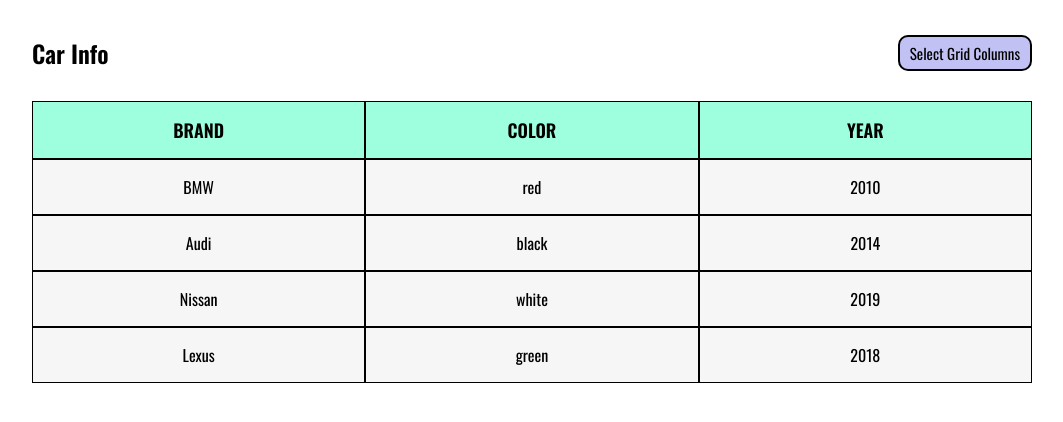
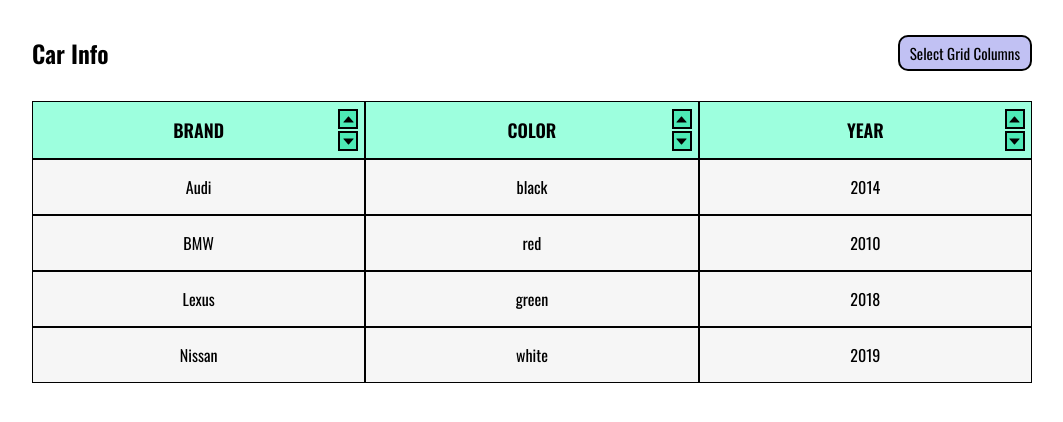
Before and after one commit to alexurbanskyi/ReactJS_Redux, a React (Create React App) app: page / in a window 1280 px wide. Shown: the top 422 px of the page, without its empty margins (108-1171 px from the left). Built offline with nearby package versions, Linux system fonts and the light colour scheme.

Commit message:
add sort

```diff
--- a/package.json
+++ b/package.json
@@ -8,6 +8,7 @@
     "@testing-library/user-event": "^13.5.0",
     "react": "^18.0.0",
     "react-dom": "^18.0.0",
+    "react-icons": "^4.3.1",
     "react-redux": "^7.2.8",
     "react-scripts": "5.0.0",
     "redux": "^4.1.2",
--- a/src/Components/ModalWindow/ModalWindow.css
+++ b/src/Components/ModalWindow/ModalWindow.css
@@ -11,6 +11,7 @@
    pointer-events: none;
    opacity: 0;
    transition: all ease-in-out 0.5s;
+   z-index: 1000;
 }
 .modal.active{
    opacity: 1;
--- a/src/Components/ModalWindow/ModalWindow.jsx
+++ b/src/Components/ModalWindow/ModalWindow.jsx
@@ -23,7 +23,7 @@
 
 // список колонок відфільтрований по значенню input
 let filtredGrids =  remainedColumns.filter((el)=>el.includes(value));
-console.log(filtredGrids);
+// console.log(filtredGrids);
 
 // створення функціії за допомогою хука useDispath
 const dispatch = useDispatch()
@@ -31,6 +31,7 @@
 //  action для видалення колонки
 const deleteColumns = (el) => {
    dispatch({type:'delete', payload: el });
+   // console.log('delet', el)
  }
 
 //  action для додавання колонки
@@ -42,6 +43,7 @@
  function dragStart(e,item){
    setDragItem(item)
  }
+
 
   return (
    <div className={modalShow ? 'modal active' : 'modal'}>
--- a/src/Components/PrintTable/PrintTable.css
+++ b/src/Components/PrintTable/PrintTable.css
@@ -8,19 +8,46 @@
  background-color: rgb(246, 246, 246);
  font-weight: 400;
 }
+
 .columns p{
    border: 1px solid black;
    width: 100%;
    padding: 15px 0;
 }
 .title{
- background-color: rgb(157, 255, 222);
+ background: rgb(157, 255, 222);
  text-transform: uppercase;
  font-size: 18px;
  font-weight: 600;
+ width: 100%;
 }
 .warning{
    text-align: center;
    font-size: 25px;
    padding-top: 20px;
 }
+.title-item{
+ position: relative;
+}
+.btn-sort{
+   background: rgb(77, 234, 182);
+   padding: 0;
+   margin: 1px;
+   width: 20px;
+   height: 20px;
+   border-radius: 0;
+   display: flex;
+   align-items: center;
+   justify-content: center;
+}
+.btn-sort:hover{
+   background: rgb(103, 197, 165);
+}
+.btn-sort-wrapper{
+   position: absolute;
+   right: 5px;
+   top: 6px;
+   display: flex;
+   flex-direction: column;
+
+}
--- a/src/Components/PrintTable/PrintTable.jsx
+++ b/src/Components/PrintTable/PrintTable.jsx
@@ -1,23 +1,39 @@
-import React from 'react'
+import React, { useState } from 'react'
 import { useSelector } from 'react-redux';
 import tableData from '../../Data/data';
 import { v4 as uuidv4 } from 'uuid';
 import './PrintTable.css'
+import { AiOutlineCaretDown, AiOutlineCaretUp} from "react-icons/ai";
 
 function PrintTable() {
+
+
 //  отримумо значення из state  за допомогою хука
 const columns = useSelector(state => state.columns)
-console.log(columns);
 
-// отримання всіх можливих колонок
-const allColumns  = Object.keys(tableData[0]);
-console.log(allColumns)
+const defSort =  [...tableData].sort((a,b) =>
+{
+  if (a[columns[0]] < b[columns[0]]) return -1
+})
 
-// отримання колонок які ще не додані (всі - default)
-const remainedColumns = allColumns.filter(i => columns.indexOf(i) < 0)
-console.log(remainedColumns)
+const [sortedData, setSortedData] = useState(defSort)
 
-  return (
+const sortUp = (columnsName, arr) => {
+  const sortData = [...arr].sort((a,b) =>
+  {
+    if (a[columnsName] < b[columnsName]) return -1
+  })
+    setSortedData(sortData)
+}
+
+const sortDown = (columnsName, arr) => {
+  const sortData = [...arr].sort((a,b) =>
+  {
+    if (a[columnsName] > b[columnsName]) return -1
+  })
+  setSortedData(sortData)
+}
+return (
   <>
     { (columns.length === 0)
       ?
@@ -26,11 +42,17 @@
       <div className='table_wrapper'>
       <div className={'columns title'}>
          {
-            columns.map((item) => <p key={uuidv4()}>{item}</p>)
+            columns.map((item) => <p className='title-item' key={uuidv4()}>
+              {item}
+              <div className='btn-sort-wrapper'>
+                <button onClick={()=>sortUp(item, tableData)} className='btn-sort'><AiOutlineCaretUp/></button>
+                <button onClick={()=>sortDown(item, tableData)} className='btn-sort'><AiOutlineCaretDown/></button>
+              </div>
+              </p>)
          }
       </div>
       {
-        tableData.map((item)=>
+        sortedData.map((item)=>
          <div className={'columns'} key={uuidv4()} >
             {columns.map((el)=> <p key={uuidv4()}>{item[el]}</p>)}
          </div>)
--- a/src/Data/data.js
+++ b/src/Data/data.js
@@ -14,7 +14,7 @@
       fuel: 'gas',
       transmission: 'manual',
       brand: 'Audi',
-      price: 10000,
+      price: 16000,
       year: 2014,
       'road accident': 'false',
       tank: 40
```
Also changed, not shown: 1 other file (tests, documents, lock files or other folders).
